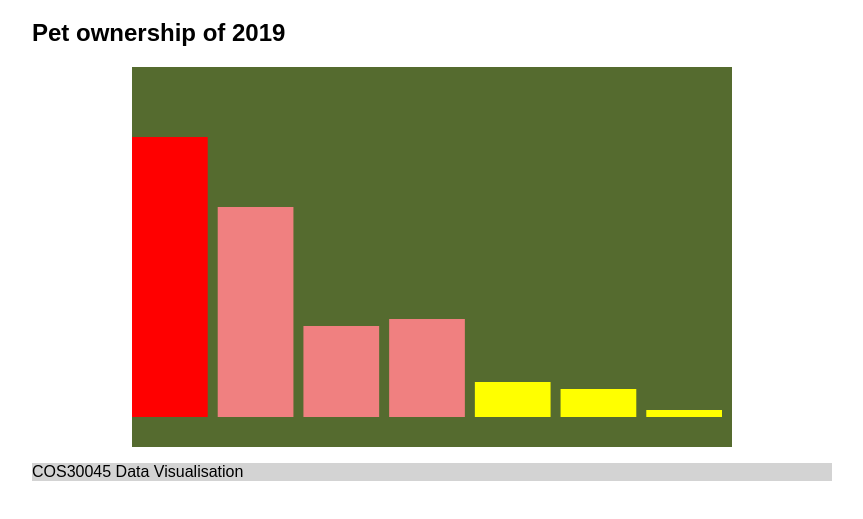
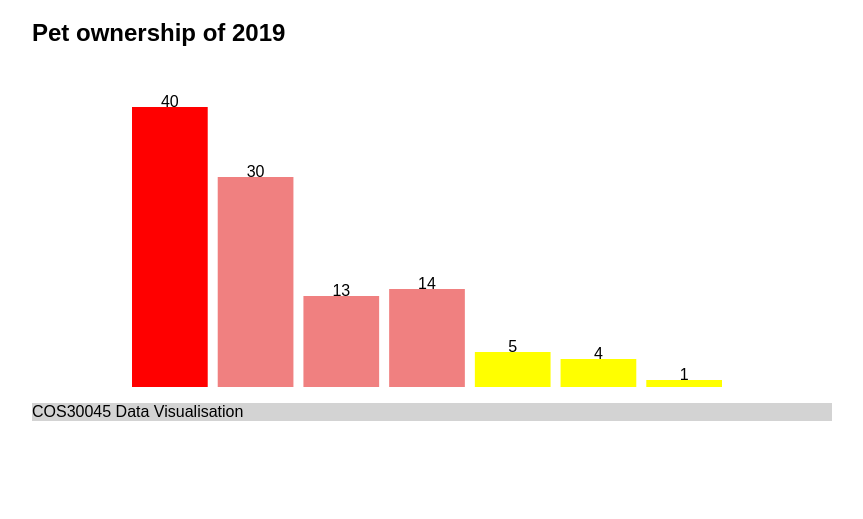
Before and after one commit to nguyengiabinh/SWIN-COS30045-DATA-VISUALIZATION, a plain HTML site: page Lab2/2.4/2.4.html in a window 1280 px wide. Shown: the part 61-580 px from the top of the page, without its empty margins (208-1071 px from the left). Drawn offline with nearby package versions, Linux system fonts and the light colour scheme.

Commit message:
fix some stuff

```diff
--- a/Lab2/2.4/2.4.css
+++ b/Lab2/2.4/2.4.css
@@ -13,11 +13,11 @@ h1 {
 }
 
 .img {
-    width: 600px;
-    height: 380px;
+    /* width: 600px;
+    height: 380px; */
     display: block;
     margin: 0 auto;
-    background-color: darkolivegreen;
+    /* background-color: darkolivegreen; */
 }
 
 footer {
--- a/Lab2/2.4/2.4.js
+++ b/Lab2/2.4/2.4.js
@@ -1,33 +1,102 @@
-var w = 600;
-var h = 380;
+// var w = 600;
+// var h = 380;
+// var padding = 10;
+
+// var svg = d3.select("p")
+//             .append("svg")
+//             .attr("width", w)
+//             .attr("height", h)
+//             .attr("class", "img");
+
+// d3.csv("animal.csv").then(function(data) {
+//     console.log(data);
+//     pet = data;
+
+//     barChart(pet);
+// })
+
+// function barChart(){
+//     svg.selectAll("rect")
+//         .data(pet)
+//         .enter()
+//         .append("rect")
+//         .attr("x", function(d, i) {
+//             return i * (w / pet.length);
+//         })
+//         .attr("y", function(d) {
+//             return 350 - (d.animal *7);
+//         })
+//         .attr("width", function (d) {
+//             return (w / pet.length) - 10;
+//         })
+//         .attr("height", function(d) {
+//             return d.animal * 7;
+//         })
+//         .style("fill", function(d) {
+//             if (d.animal < 10) {
+//                 return d3.color("yellow");
+//             } else if ( 10 < d.animal && d.animal <= 30) {
+//                 return d3.color("LightCoral");
+//             } else if (d.animal > 30) {
+//                 return d3.color("Red");
+//             }
+//         });
+
+//         svg.selectAll("text")
+//            .data(pet)
+//            .enter()
+//            .append("text")
+//            .text(function(d) {
+//             return d.animal;
+//            })
+//            .attr("x", function(d, i) {
+//             return i * (w / pet.length) + 35;
+//            })
+//            .attr("y", function(d) {
+//             return 350 - (d.animal *7);
+//            })
+//            .attr("text-anchor", "middle")
+
+// }
+
 var padding = 10;
 
 var svg = d3.select("p")
             .append("svg")
-            .attr("width", w)
-            .attr("height", h)
             .attr("class", "img");
 
 d3.csv("animal.csv").then(function(data) {
     console.log(data);
     pet = data;
 
-    barChart(pet);
+    // Find the maximum value in the 'animal' column
+    var maxAnimal = d3.max(pet, function(d) {
+        return +d.animal;
+    });
+
+    // Set dynamic width and height based on the maximum value
+    var w = 600;
+    var h = maxAnimal * 8;
+
+    svg.attr("width", w)
+       .attr("height", h);
+
+    barChart(pet, w, h);
 })
 
-function barChart(){
+function barChart(data, width, height){
     svg.selectAll("rect")
-        .data(pet)
+        .data(data)
         .enter()
         .append("rect")
         .attr("x", function(d, i) {
-            return i * (w / pet.length);
+            return i * (width / data.length);
         })
         .attr("y", function(d) {
-            return 350 - (d.animal *7);
+            return height - (d.animal * 7);
         })
         .attr("width", function (d) {
-            return (w / pet.length) - 10;
+            return (width / data.length) - 10;
         })
         .attr("height", function(d) {
             return d.animal * 7;
@@ -35,30 +104,25 @@ function barChart(){
         .style("fill", function(d) {
             if (d.animal < 10) {
                 return d3.color("yellow");
-            } else if ( 10 < d.animal && d.animal <= 30) {
+            } else if (10 < d.animal && d.animal <= 30) {
                 return d3.color("LightCoral");
             } else if (d.animal > 30) {
                 return d3.color("Red");
             }
         });
+
+    svg.selectAll("text")
+       .data(data)
+       .enter()
+       .append("text")
+       .text(function(d) {
+            return d.animal;
+       })
+       .attr("x", function(d, i) {
+            return i * (width / data.length) + (((width / data.length) - 10) / 2);
+       })
+       .attr("y", function(d) {
+            return height - (d.animal * 7);
+       })
+       .attr("text-anchor", "middle");
 }
-// var svg = d3.select("body")
-//             .append("svg")
-//             .attr("width", w)
-//             .attr("height", h)
-//             .attr("class", "img");
-// svg.selectAll("rect")
-//     .data(pet)
-//     .enter()
-//     .append("rect")
-//     .attr("x", function(d, i) {
-//         return i * (w / dataset.length);
-//     })
-//     .attr("y", function(d) {
-//         return 350 - (d *7);
-//            })
-//     .attr("width", (w / dataset.length) - 10)
-//     .attr("height", function(d) {
-//         return d * 7;
-//             })
-//     .style("fill", d3.color("LightCoral"));
```
Also changed, not shown: 1 other file.
